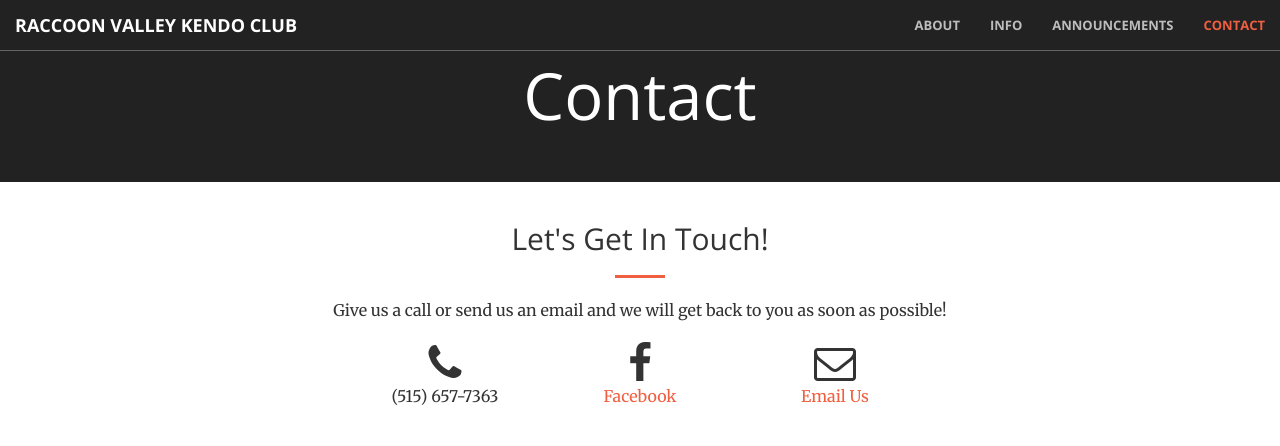
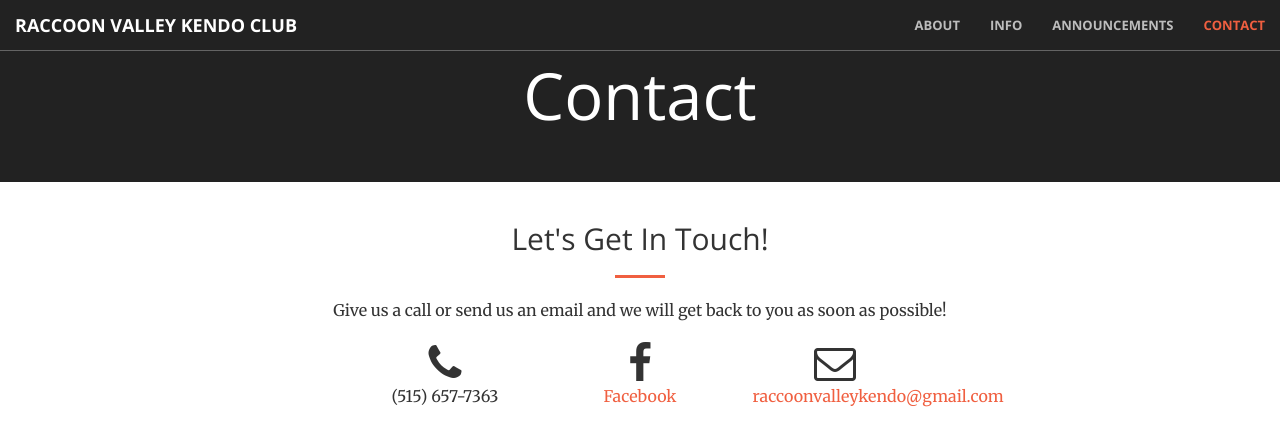
Before and after one commit to raccoonvalleykendo/raccoonvalleykendo.github.io, a Jekyll site: the page built from contact.html, in a window 1280 px wide. Shown: the top 446 px of the page. Built offline with Jekyll 4.4.1, drawn with Linux system fonts in a browser that asks for light colours.

Commit message:
display email on contact page

```diff
--- a/contact.html
+++ b/contact.html
@@ -27,7 +27,7 @@ title: RVKendo - Contact
             </div>
             <div class="col-lg-2 text-center">
                 <i class="fa fa-envelope-o fa-3x wow bounceIn" data-wow-delay=".1s"></i>
-                <p><a href="mailto:raccoonvalleykendo@gmail.com">Email Us</a></p>
+                <p><a href="mailto:raccoonvalleykendo@gmail.com">raccoonvalleykendo@gmail.com</a></p>
             </div>
         </div>
     </div>
```
